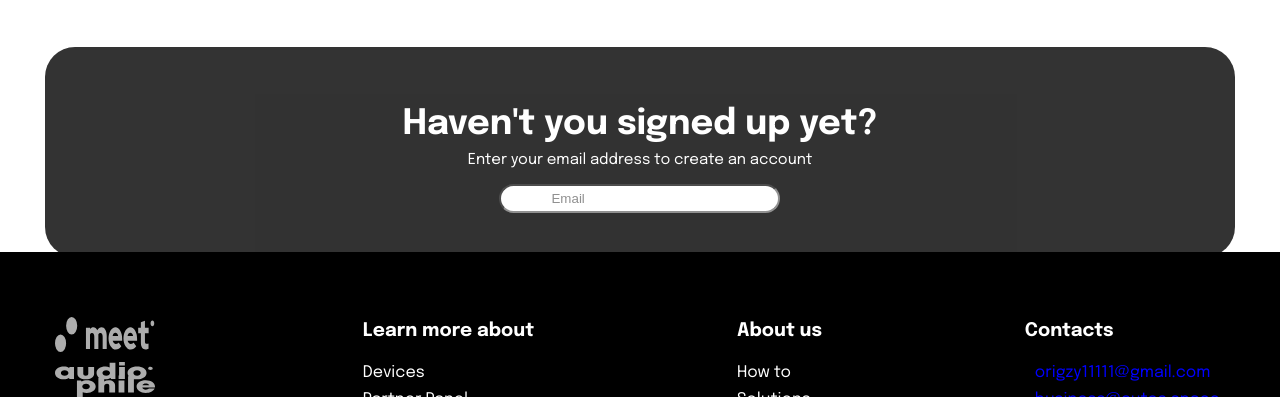
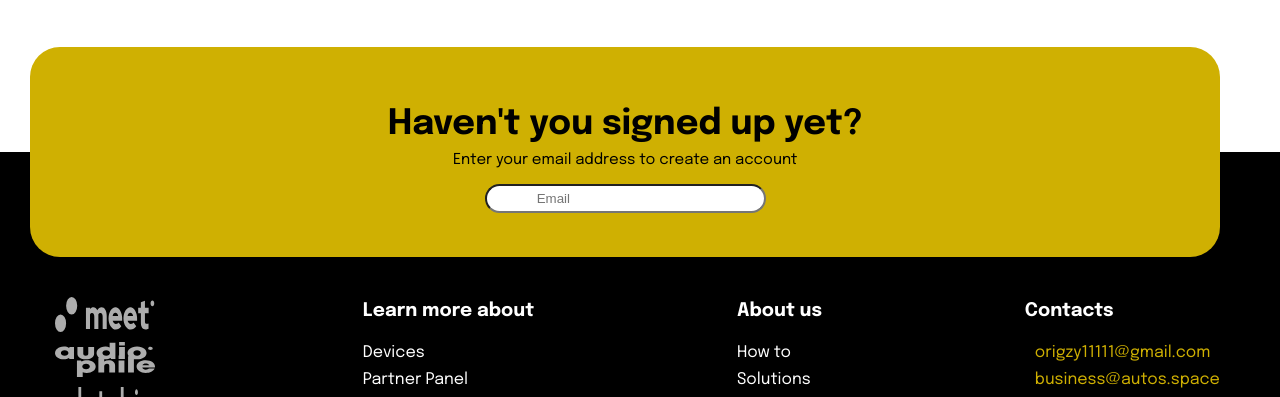
Before and after one commit to Rigzyu/intro-section-with-dropdown-navigation-main, a plain HTML site: page index.html in a window 1280 px wide. Shown: the part 1685-2082 px from the top of the page. Drawn offline with Linux system fonts and the light colour scheme.

Commit message:
2nd update for today

```diff
--- a/css/styles.css
+++ b/css/styles.css
@@ -179,13 +179,15 @@ i{
     padding: 0 20px 0 0;
 }
 #register{
-    background-color: black;
-    color: white;
+    background-color: rgb(207, 176, 2);
+    z-index: 1;
+    position: absolute;
+    color: black;
     width: 93%;
+    left: 10px;
     height: 180px;
-    margin: 45px auto;
+    margin: 45px 20px;
     padding-top: 30px;
-    opacity: .8;
     border-radius: 30px;
     text-align: center;
 }
@@ -203,13 +205,13 @@ i{
 footer{
     justify-content: space-between;
     z-index: 0;
-    margin-top: -50px;
+    margin-top: 150px;
     background-color: black;
     color: white;
     display: flex;
     align-items: flex-start;
     height: 150px;
-    padding: 50px;
+    padding: 130px 50px 50px 50px;
 }
 li{
     list-style-type: none;
@@ -234,7 +236,7 @@ li{
     padding: 5px 0;
 }
 .footer-a{
-    color: blue;
+    color: rgb(207, 176, 2);
 }
 .contact-me-2{
     margin-top: 20px;
--- a/index.html
+++ b/index.html
@@ -114,7 +114,7 @@
         </div>
       </div>
       <div class="image-4">
-        <img class="ceo" src="images/IMG_1733.jpeg" alt="">
+        <img class="ceo" src="images/20220717_105218.jpg" alt="">
       </div>
     </section>
     <section id="register">
```
Also changed, not shown: 1 other file.
